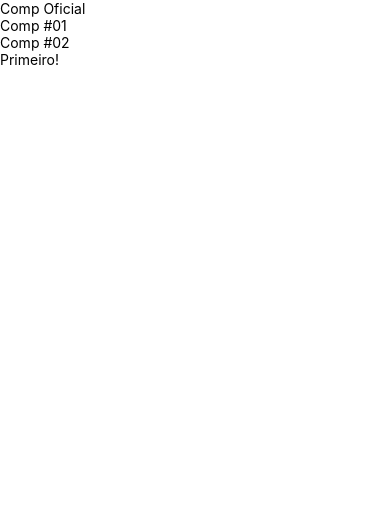
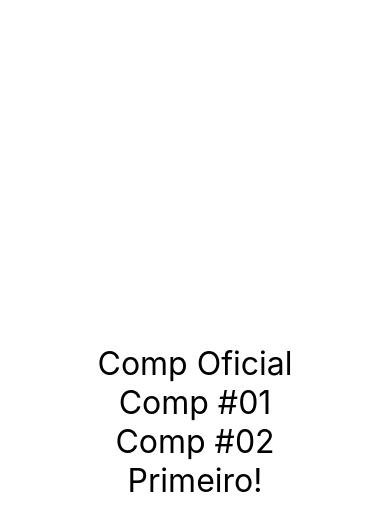
Before and after one commit to Flaviohmm/curso-react-native, a React Native app: screen / in a window 390 px wide. Shown: the top 530 px of the page. Built offline with nearby package versions, Linux system fonts and the light colour scheme.

Commit message:
Um Pouco de Estilo

```diff
--- a/src/App.js
+++ b/src/App.js
@@ -1,14 +1,22 @@
 import React from 'react'
-import { View } from 'react-native'
+import { View, StyleSheet } from 'react-native'
 
 import CompPadrao, { Comp1, Comp2 } from './components/Multi'
 import Primeiro from './components/Primeiro'
 
 export default () => (
-    <View>
+    <View style={style.App}>
         <CompPadrao />
         <Comp1 />
         <Comp2 />
         <Primeiro />
     </View>
 )
+
+const style = StyleSheet.create({
+    App: {
+        flexGrow: 1,
+        justifyContent: "center",
+        alignItems: "center"
+    }
+})
--- a/src/components/Multi.js
+++ b/src/components/Multi.js
@@ -1,16 +1,17 @@
 import React from 'react'
 import { Text } from 'react-native'
+import Estilo from './estilo'
 
 export default function () {
-    return <Text>Comp Oficial</Text>
+    return <Text style={Estilo.fontG}>Comp Oficial</Text>
 }
 
 function Comp1() {
-    return <Text>Comp #01</Text>
+    return <Text style={Estilo.fontG}>Comp #01</Text>
 }
 
 function Comp2() {
-    return <Text>Comp #02</Text>
+    return <Text style={Estilo.fontG}>Comp #02</Text>
 }
 
 export { Comp1, Comp2 }
--- a/src/components/Primeiro.js
+++ b/src/components/Primeiro.js
@@ -1,5 +1,5 @@
-import { from } from 'form-data'
 import React from 'react'
 import { Text } from 'react-native'
+import Estilo from './estilo'
 
-export default () => <Text>Primeiro!</Text>
+export default () => <Text style={Estilo.fontG}>Primeiro!</Text>
--- /dev/null
+++ b/src/components/estilo.js
@@ -0,0 +1,7 @@
+import { StyleSheet } from 'react-native'
+
+export default StyleSheet.create({
+    fontG: {
+        fontSize: 32
+    }
+})
```
